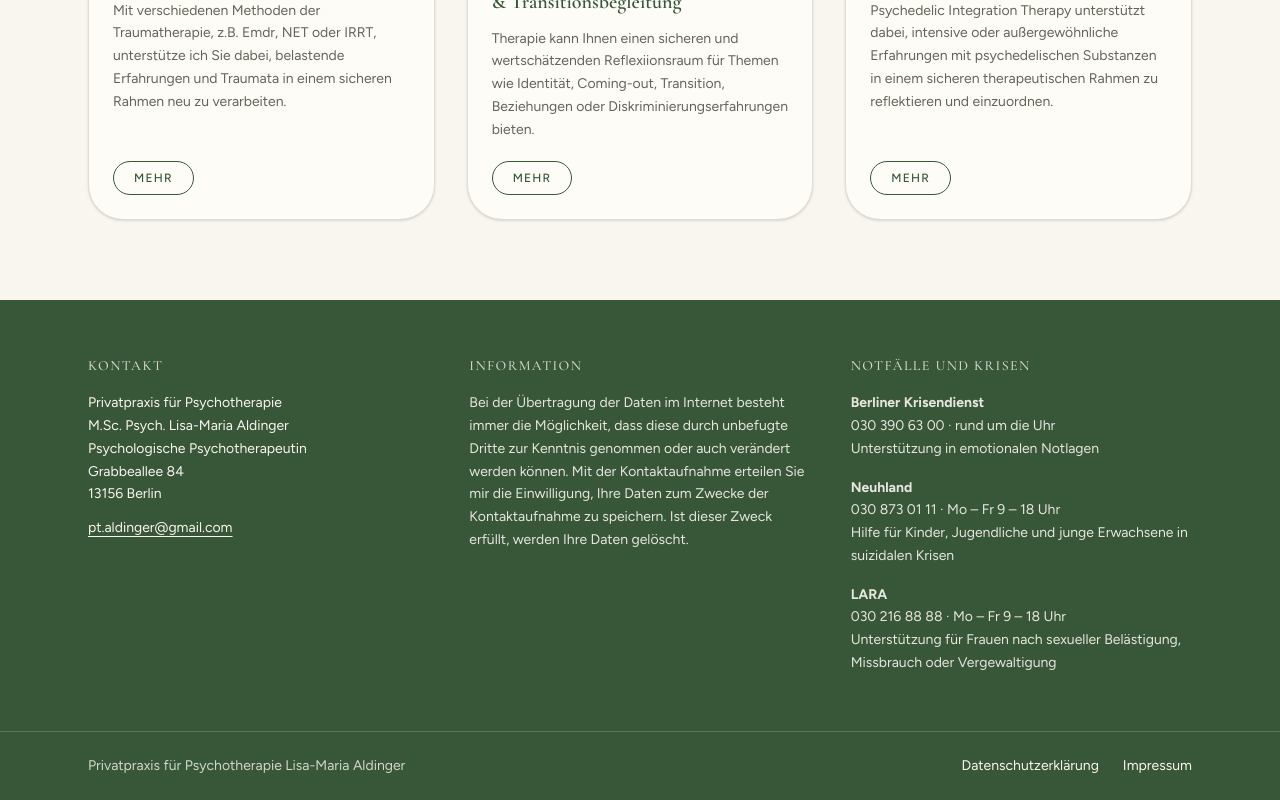
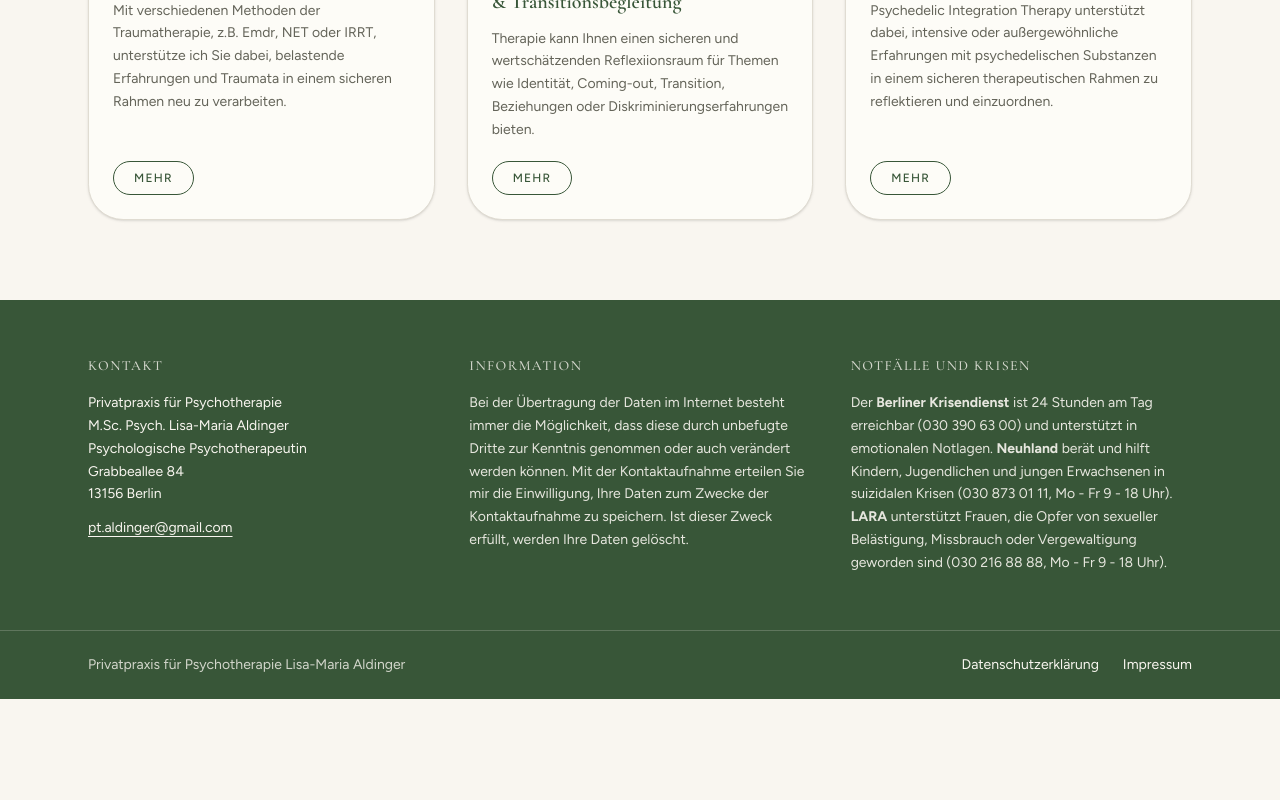
Before and after one commit to aldingel/Privatpraxis-fuer-Psychotherapie, a Next.js app: page / in a window 1280 px wide. Shown: the part 1966-2766 px from the top of the page. After the commit the page ends 2665 px from the top, so only its background shows below. Built offline with nearby package versions, Linux system fonts and the light colour scheme.

Commit message:
feat: consolidate crisis hotline info in site footer
Co-authored-by: aldingel <304495052+aldingel@users.noreply.github.com>

```diff
--- a/components/site-footer.tsx
+++ b/components/site-footer.tsx
@@ -45,31 +45,15 @@ export function SiteFooter() {
           <h2 className="text-sm font-medium tracking-widest uppercase opacity-80">
             Notfälle und Krisen
           </h2>
-          <ul className="mt-4 flex flex-col gap-4 text-sm leading-relaxed opacity-90">
-            <li>
-              <strong>Berliner Krisendienst</strong>
-              <br />
-              030 390 63 00 · rund um die Uhr
-              <br />
-              Unterstützung in emotionalen Notlagen
-            </li>
-            <li>
-              <strong>Neuhland</strong>
-              <br />
-              030 873 01 11 · Mo – Fr 9 – 18 Uhr
-              <br />
-              Hilfe für Kinder, Jugendliche und junge Erwachsene in suizidalen
-              Krisen
-            </li>
-            <li>
-              <strong>LARA</strong>
-              <br />
-              030 216 88 88 · Mo – Fr 9 – 18 Uhr
-              <br />
-              Unterstützung für Frauen nach sexueller Belästigung, Missbrauch
-              oder Vergewaltigung
-            </li>
-          </ul>
+          <p className="mt-4 text-sm leading-relaxed opacity-90">
+            Der <strong>Berliner Krisendienst</strong> ist 24 Stunden am Tag
+            erreichbar (030 390 63 00) und unterstützt in emotionalen Notlagen.{' '}
+            <strong>Neuhland</strong> berät und hilft Kindern, Jugendlichen und
+            jungen Erwachsenen in suizidalen Krisen (030 873 01 11, Mo - Fr 9 -
+            18 Uhr). <strong>LARA</strong> unterstützt Frauen, die Opfer von
+            sexueller Belästigung, Missbrauch oder Vergewaltigung geworden sind
+            (030 216 88 88, Mo - Fr 9 - 18 Uhr).
+          </p>
         </div>
       </div>
 
```
